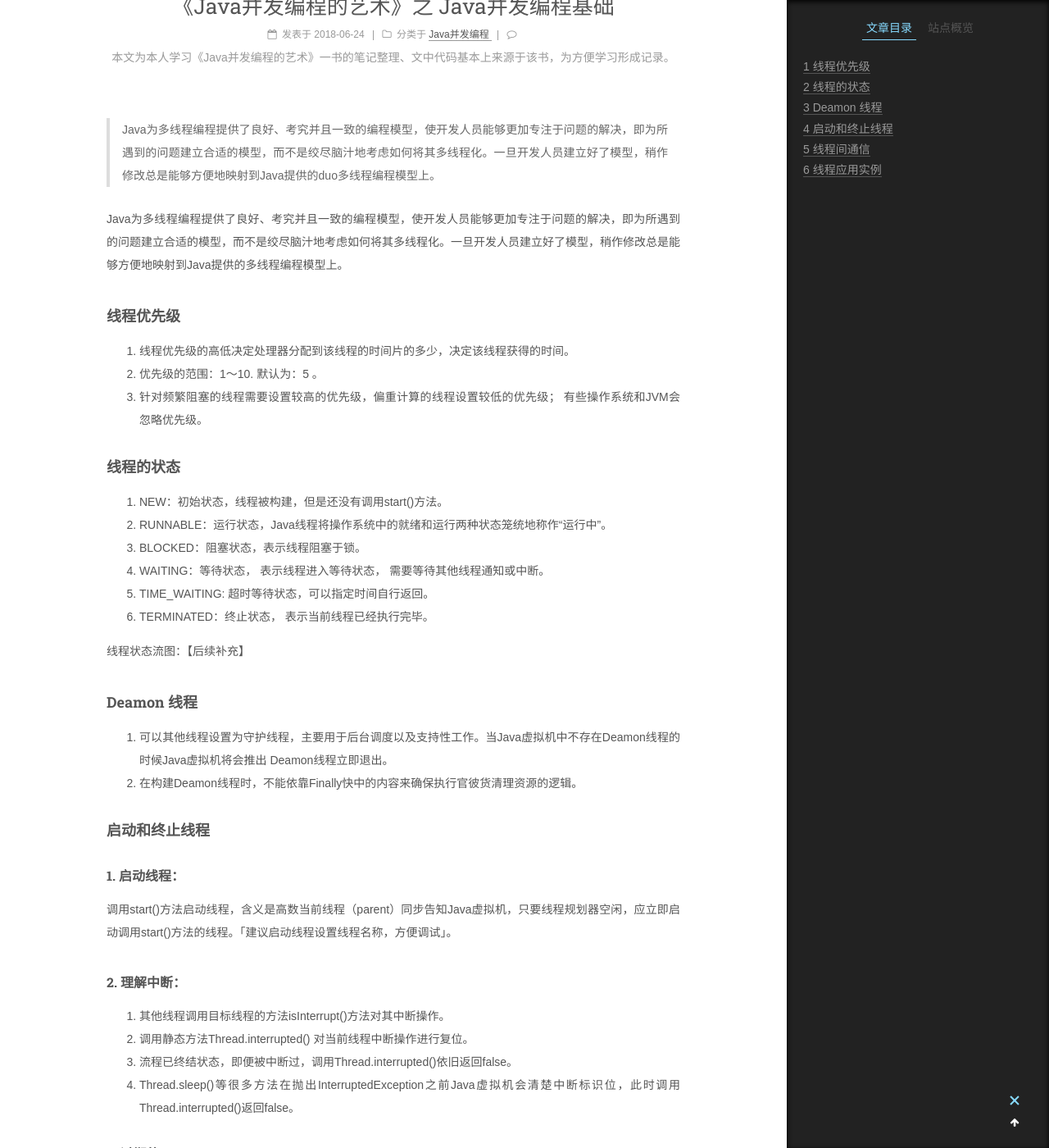
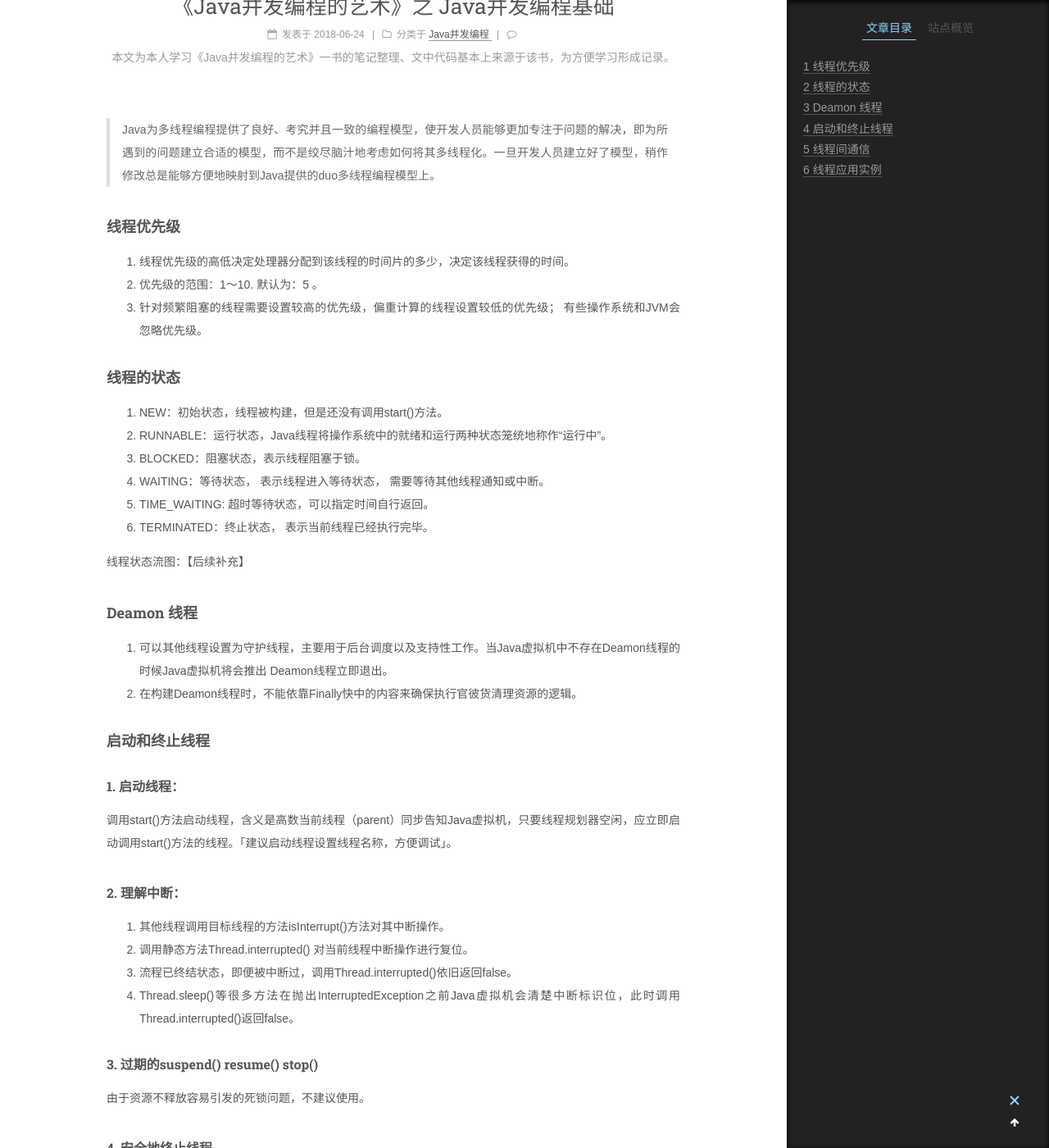
Before and after one commit to jeff2422/dev-note, a Jekyll site: the page built from _posts/2018-06-24-Java-Concurrent-Programming-Base.md, in a window 1280 px wide and 1400 px high, scrolled down 353 px. Shown: the whole window at 82% size. Built offline with Jekyll 4.4.1, drawn with Linux system fonts in a browser that asks for light colours; some web fonts are replaced; comment, search, counter and statistics services are not loaded.

Commit message:
Update 2018-06-24-Java-Concurrent-Programming-Base.md

```diff
--- a/_posts/2018-06-24-Java-Concurrent-Programming-Base.md
+++ b/_posts/2018-06-24-Java-Concurrent-Programming-Base.md
@@ -10,8 +10,6 @@ tags:
 > Java为多线程编程提供了良好、考究并且一致的编程模型，使开发人员能够更加专注于问题的解决，即为所遇到的问题建立合适的模型，而不是绞尽脑汁地考虑如何将其多线程化。一旦开发人员建立好了模型，稍作修改总是能够方便地映射到Java提供的duo多线程编程模型上。
 
 <!-- more -->
-
-Java为多线程编程提供了良好、考究并且一致的编程模型，使开发人员能够更加专注于问题的解决，即为所遇到的问题建立合适的模型，而不是绞尽脑汁地考虑如何将其多线程化。一旦开发人员建立好了模型，稍作修改总是能够方便地映射到Java提供的多线程编程模型上。
 
 ### 线程优先级
 
```
